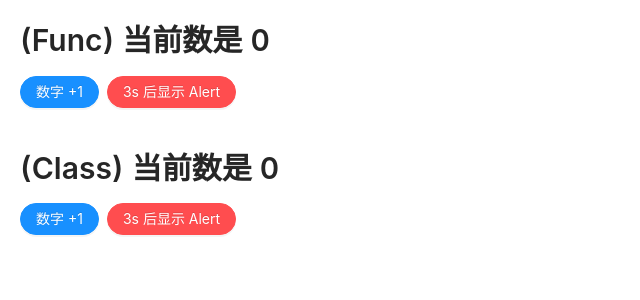
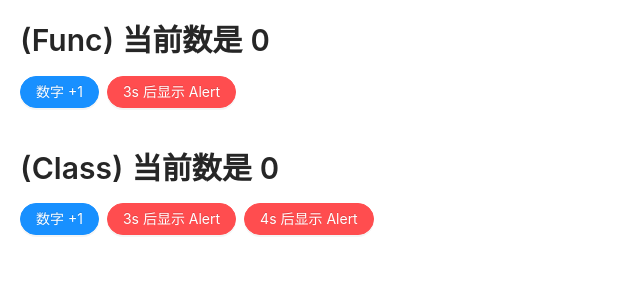
Before and after one commit to SongFuZhen/stackblitz-code, a React (Create React App) app: page / in a window 1280 px wide. Shown: the top 300 px of the page, without its empty margins (0-640 px from the left). Built offline with nearby package versions, Linux system fonts and the light colour scheme.

Commit message:
Class 组件通过闭包实现 Capture Value

```diff
--- a/count/index_class.tsx
+++ b/count/index_class.tsx
@@ -10,6 +10,11 @@ type StateProps = {
   count: number;
 };
 
+/**
+ * Class组件中，Props 和 State 是 Immutable Data
+ * this 是 Mutable Data
+ * 所以可以通过闭包的方式，实现 Captuer Value
+ */
 class CountClassComponent extends React.PureComponent<Props, StateProps> {
   constructor(props: any) {
     super(props);
@@ -43,6 +48,15 @@ class CountClassComponent extends React.PureComponent<Props, StateProps> {
   };
 
   render() {
+    const stateValue: StateProps = this.state;
+
+    const handleShowAlert2 = () => {
+      setTimeout(() => {
+        // 通过闭包实现 Captuer Value
+        alert('当前数字是 ' + stateValue.count);
+      }, 4000);
+    };
+
     return (
       <div className={'content'}>
         <Title level={2}>(Class) 当前数是 {this.state.count}</Title>
@@ -54,6 +68,10 @@ class CountClassComponent extends React.PureComponent<Props, StateProps> {
 
           <Button type="primary" danger onClick={this.handleShowAlert}>
             3s 后显示 Alert
+          </Button>
+
+          <Button type="primary" danger onClick={handleShowAlert2}>
+            4s 后显示 Alert
           </Button>
         </Space>
       </div>
```
